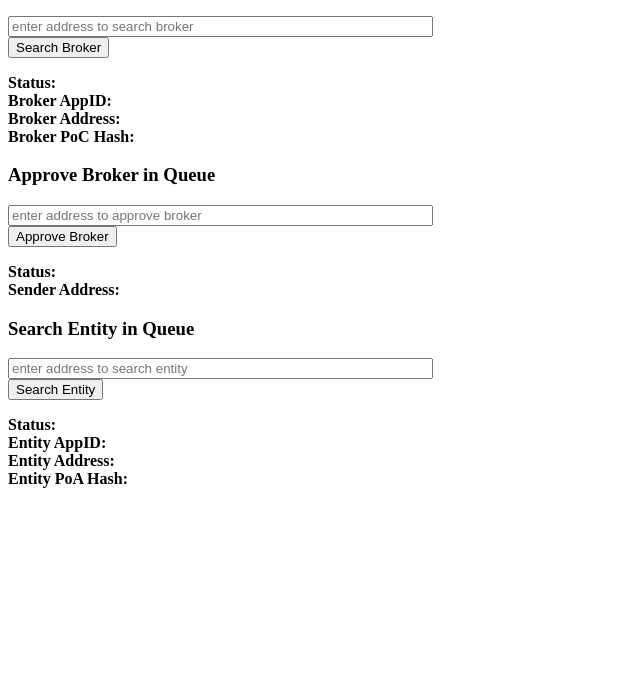
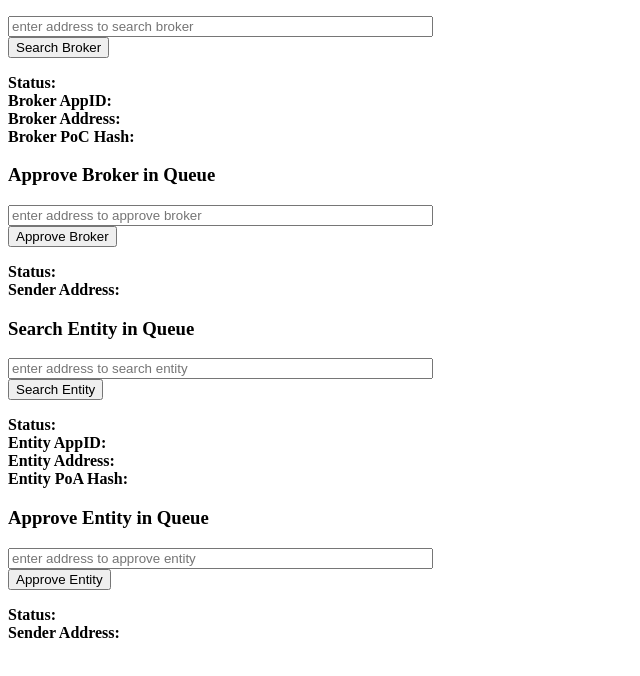
Before and after one commit to xyztek/ykts, a website with bundled scripts: page app/notary.html in a window 1280 px wide. Shown: the part 92-768 px from the top of the page, without its empty margins (0-640 px from the left). Built offline with nearby package versions, Linux system fonts and the light colour scheme; a script that the page names is missing.

Commit message:
add notary entity htm

```diff
--- a/app/notary.html
+++ b/app/notary.html
@@ -43,5 +43,14 @@
     <div><b>Entity PoA Hash: <span style="color:blue;font-weight:bold" id="info_entity_hash"></span></div>
   </p>
 
+  <h3>Approve Entity in Queue</h3>
+  <input type="text" size="50" id="new_entity_address" placeholder="enter address to approve entity"></input>
+  <br />
+  <button id="send" onclick="App.approve_entity()">Approve Entity</button>
+  <p>
+    <div><b>Status: <span style="color:blue;font-weight:bold" id="approve_entity_status"></span></div>
+    <div><b>Sender Address: <span style="color:blue;font-weight:bold" id="approve_entity_sender"></span></div>
+  </p>
+
 </body>
 </html>
```
